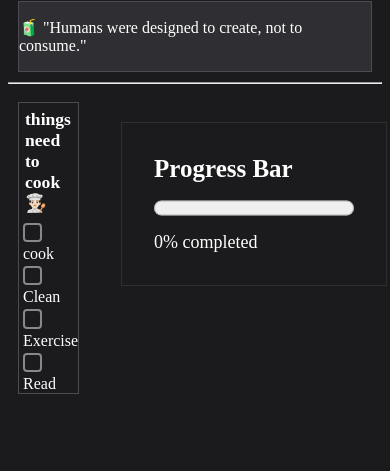
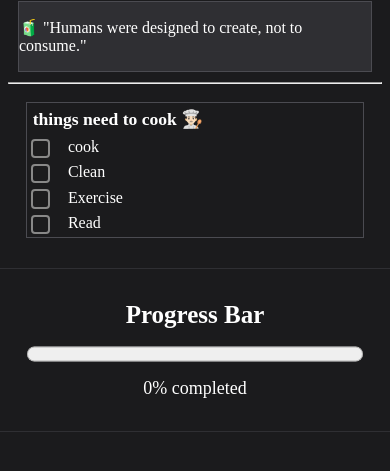
Before and after one commit to Asnan07/Focus-Hub, a plain HTML site: page index.html in a window 390 px wide. Shown: the part 245-716 px from the top of the page. Drawn offline with Linux system fonts and the light colour scheme.

Commit message:
📲 Fixed Mobile Layout

```diff
--- a/style.css
+++ b/style.css
@@ -156,3 +156,25 @@ input[type="checkbox"]:checked::after {
     font-size: 15px;
   }
 }
+@media (max-width: 600px) {
+  .todo-progress {
+    flex-direction: column;
+    align-items: center;
+  }
+
+  .progress-section {
+    margin-left: 0;
+    margin-top: 20px;
+    width: 90%;
+    text-align: center;
+  }
+
+  #progress-bar {
+    width: 100%;
+  }
+}
+@media (max-width: 600px) {
+  .todo {
+    width: 90%;
+  }
+}
```
